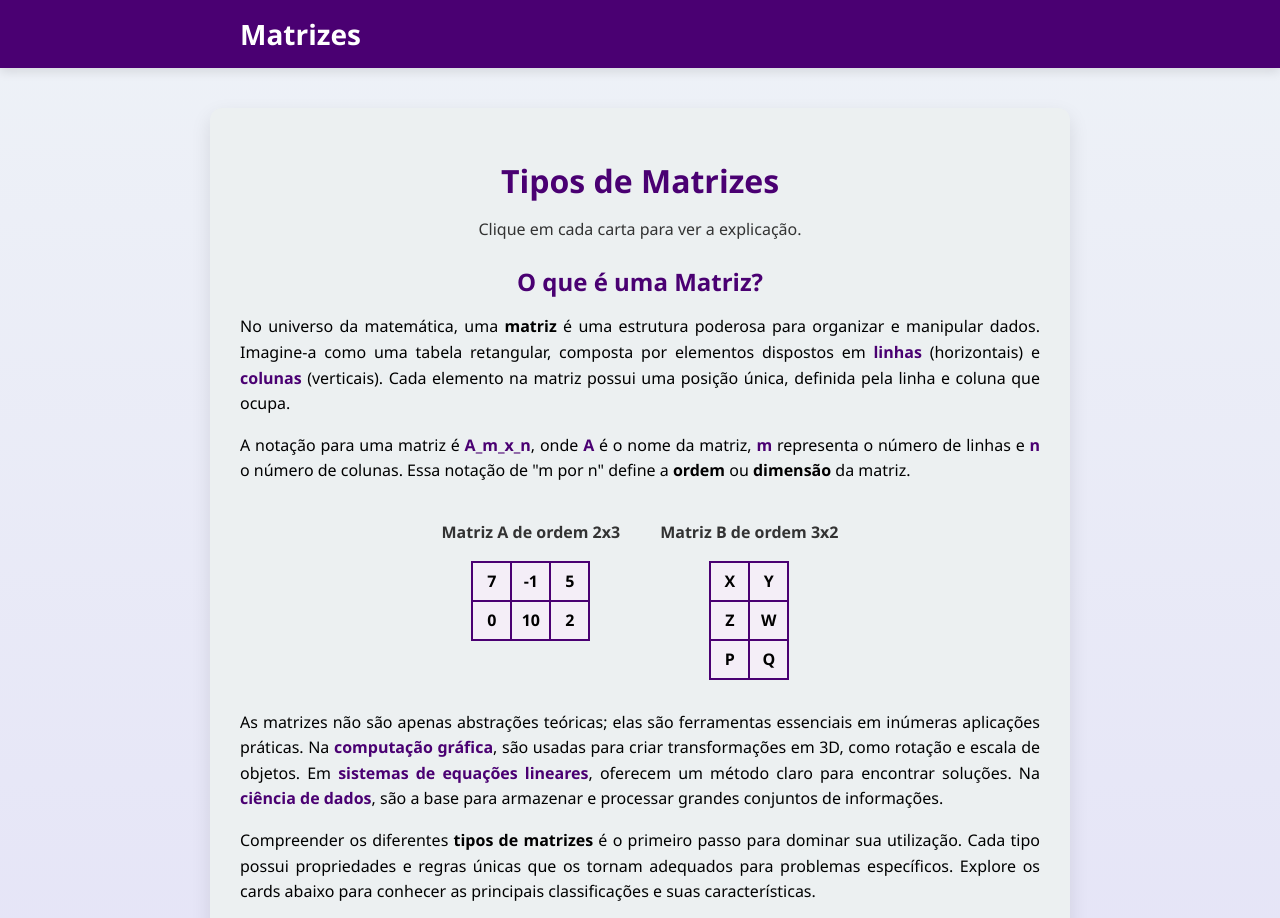
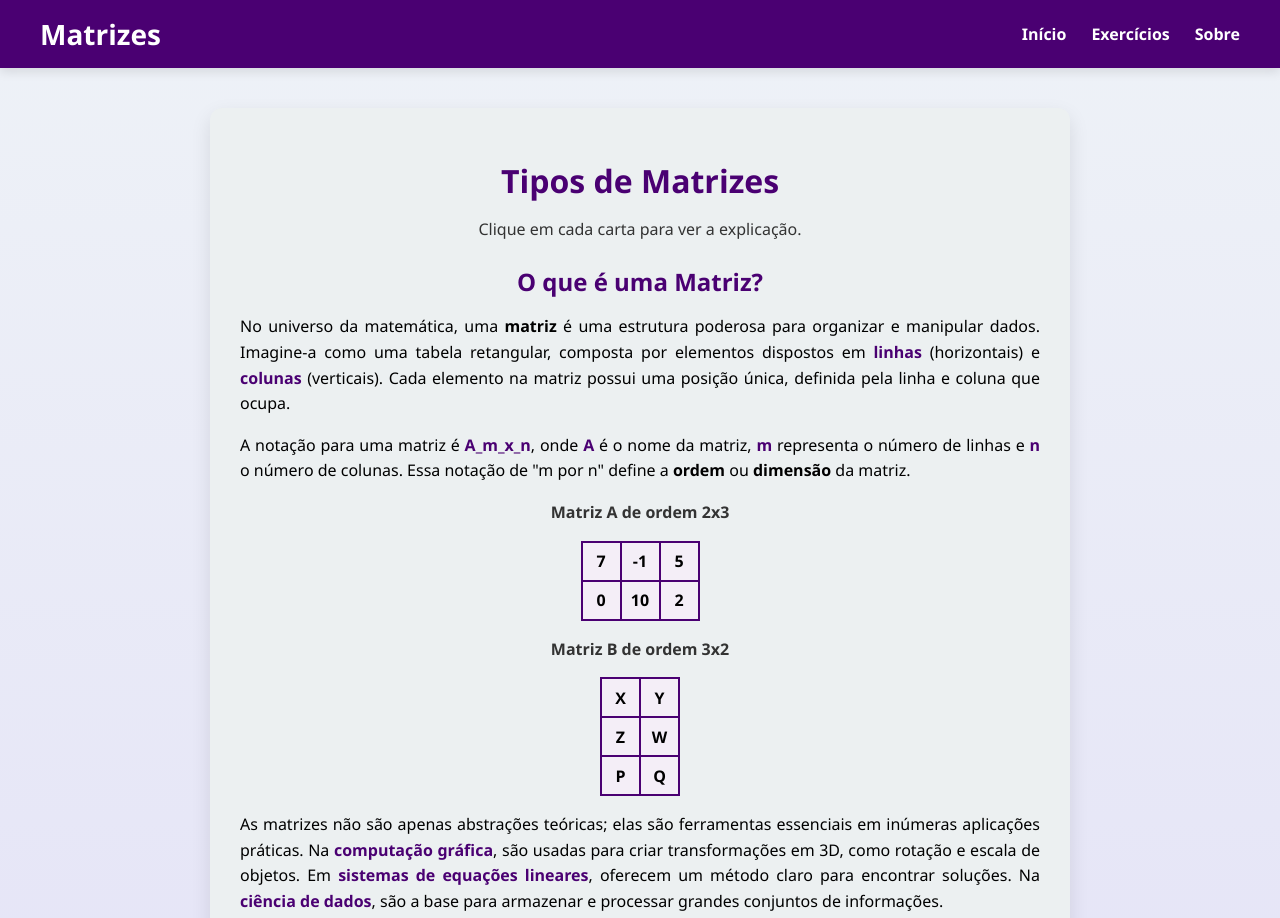
Before and after one commit to BillNobill/objeto-aprendizagem-matrizes, a plain HTML site: page index.html in a window 1280 px wide. Shown: the top 918 px of the page. Drawn offline with Linux system fonts and the light colour scheme.

Commit message:
Refactor project structure and update navigation
Moved index.html from public/ to the project root and updated asset paths accordingly. Enhanced the header with a navigation menu and added related CSS for styling and responsiveness. Removed the .vscode/settings.json file.

```diff
--- a/public/index.html
+++ b/index.html
@@ -3,12 +3,19 @@
   <head>
     <meta charset="UTF-8" />
     <title>Tipos de Matrizes</title>
-    <link rel="stylesheet" href="../src/index.css" />
+    <link rel="stylesheet" href="public/src/index.css" />
     <meta name="viewport" content="width=device-width, initial-scale=1.0" />
   </head>
   <body>
     <header class="main-header">
-      <div class="logo">Matrizes</div>
+      <div class="header-content">
+        <div class="logo">Matrizes</div>
+        <nav class="main-nav">
+          <a href="index.html">Início</a>
+          <a href="public/exercicios/exercicios.html">Exercícios</a>
+          <a href="public/exercicios/info.html">Sobre</a>
+        </nav>
+      </div>
     </header>
     <div class="container">
       <h1>Tipos de Matrizes</h1>
@@ -104,6 +111,6 @@
       </p>
     </footer>
 
-    <script src="src/index.js"></script>
+    <script src="public/src/index.js"></script>
   </body>
 </html>
--- a/public/src/index.css
+++ b/public/src/index.css
@@ -1,5 +1,5 @@
 body {
-  font-family: 'Segoe UI', sans-serif;
+  font-family: "Segoe UI", sans-serif;
   background: linear-gradient(to bottom, #eef2f7, #dcd6f7);
   margin: 0;
   padding: 0;
@@ -61,10 +61,9 @@ h1 {
 }
 
 .matrix-examples {
-  display: flex;
-  justify-content: center;
+  justify-content: flex-start;
+  align-items: center;
   gap: 40px;
-  margin: 20px 0;
 }
 
 .matrix-example p {
@@ -91,7 +90,12 @@ h1 {
 .intro-section hr {
   border: 0;
   height: 1px;
-  background-image: linear-gradient(to right, rgba(0, 0, 0, 0), rgba(74, 0, 114, 0.75), rgba(0, 0, 0, 0));
+  background-image: linear-gradient(
+    to right,
+    rgba(0, 0, 0, 0),
+    rgba(74, 0, 114, 0.75),
+    rgba(0, 0, 0, 0)
+  );
   margin: 40px 0;
 }
 
@@ -184,6 +188,43 @@ h1 {
   font-size: 14px;
 }
 
+.main-header {
+  background-color: #4a0072;
+  color: white;
+  padding: 15px 30px;
+  box-shadow: 0 4px 10px rgba(0, 0, 0, 0.1);
+}
+
+.header-content {
+  max-width: 1200px;
+  margin: 0 auto;
+  display: flex; /* Deixa título e menu lado a lado */
+  justify-content: space-between; /* Espaço entre logo e nav */
+  align-items: center; /* Centraliza verticalmente */
+}
+
+.logo {
+  font-size: 28px;
+  font-weight: bold;
+}
+
+.main-nav {
+  display: flex;
+  gap: 25px; /* Espaço entre links */
+}
+
+.main-nav a {
+  font-size: 16px;
+  font-weight: bold;
+  color: white;
+  text-decoration: none;
+  transition: color 0.3s ease;
+}
+
+.main-nav a:hover {
+  color: #dcd6f7;
+}
+
 /* --- Responsividade --- */
 
 /* Tablet (768px) e abaixo */
@@ -219,8 +260,8 @@ h1 {
   }
 
   .header-content {
-    flex-direction: column;
-    gap: 15px;
+    flex-direction: row;
+    justify-content: space-between;
   }
 
   .main-nav {
@@ -230,6 +271,9 @@ h1 {
 
   .main-nav a {
     font-size: 16px;
+    font-weight: bold;
+    color: white;
+    text-decoration: none;
   }
 
   .container {
--- a/public/src/index.js
+++ b/public/src/index.js
@@ -38,7 +38,8 @@ const matrizes = [
   },
   {
     tipo: "Matriz Normal",
-    texto: "Uma matriz A é normal se A*A = AA*, onde A* é a transposta conjugada de A.",
+    texto:
+      "Uma matriz A é normal se A*A = AA*, onde A* é a transposta conjugada de A.",
   },
 ];
 
@@ -71,5 +72,5 @@ matrizes.forEach((matriz) => {
 });
 
 document.getElementById("btnProximaTela").addEventListener("click", () => {
-  window.location.href = "/exercicios/exercicios.html";
+  window.location.href = "public/exercicios/exercicios.html";
 });
```
